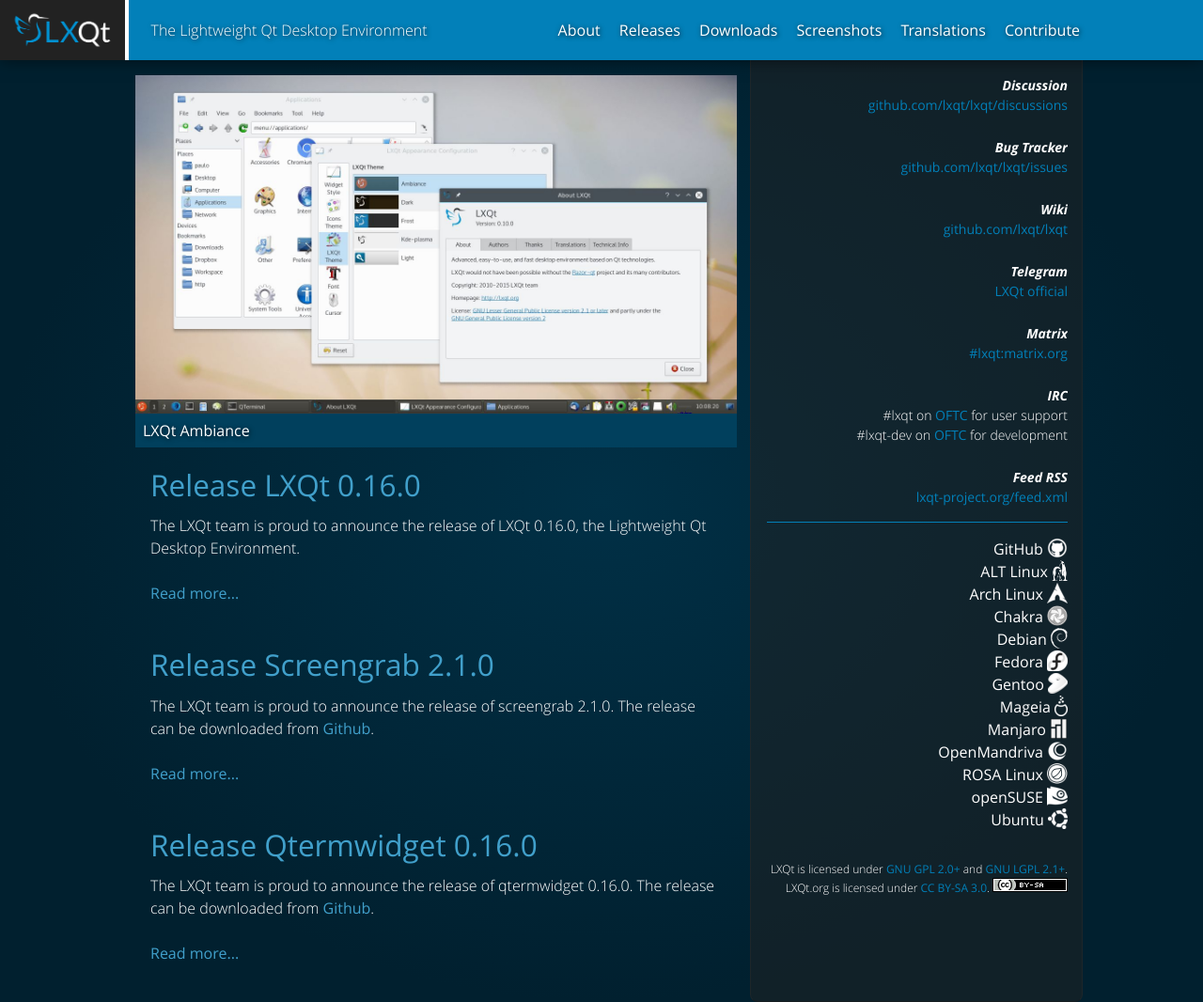
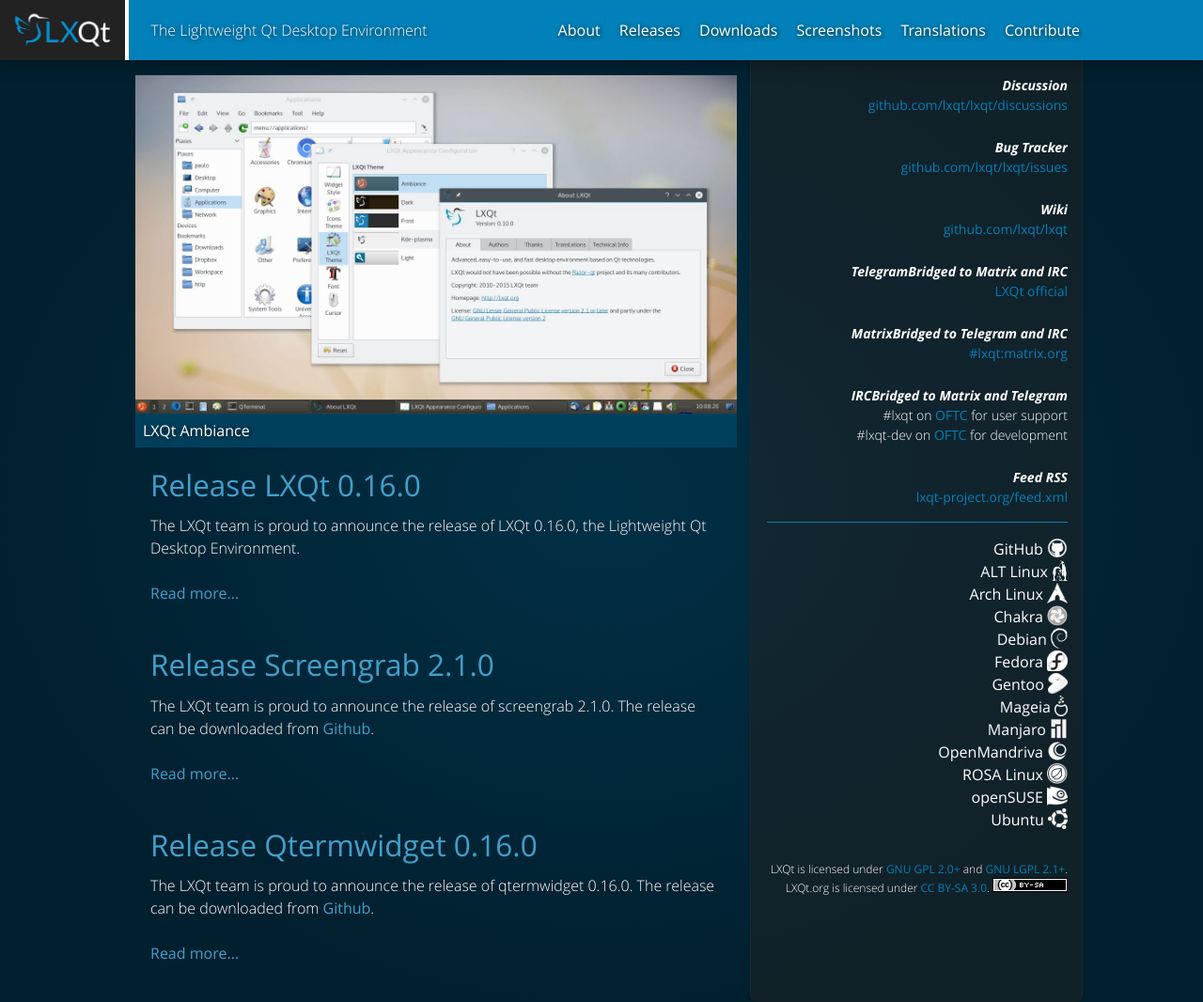
Before and after one commit to lxqt/lxqt.github.io, a Jekyll site: the page built from index.html, in a window 1280 px wide. Shown: the whole page at 94% size. Built offline with Jekyll 4.4.1, drawn with Linux system fonts in a browser that asks for light colours.

Commit message:
Make note of bridges for Telegram, IRC, and Matrix.

```diff
--- a/_includes/links.html
+++ b/_includes/links.html
@@ -42,19 +42,19 @@
                     <p><a href="https://github.com/lxqt/lxqt/wiki">github.com/lxqt/lxqt</a></p>
                 </dd>
                 <dt>
-                    <p>Telegram</p>
+                    <p>Telegram<i>Bridged to Matrix and IRC</i></p>
                 </dt>
                 <dd>
                     <p><a href="https://t.me/lxqtofficial">LXQt official</a></p>
                 </dd>
                 <dt>
-                    <p>Matrix</p>
+                    <p>Matrix<i>Bridged to Telegram and IRC</i></p>
                 </dt>
                 <dd>
                     <p><a href="https://matrix.to/#/#lxqt:matrix.org">#lxqt:matrix.org</a></p>
                 </dd>
                 <dt>
-                    <p>IRC</p>
+                    <p>IRC<i>Bridged to Matrix and Telegram</i></p>
                 </dt>
                 <dd>
                     <p>#lxqt on <a href="http://www.oftc.net/">OFTC</a> for user support</p>
```
